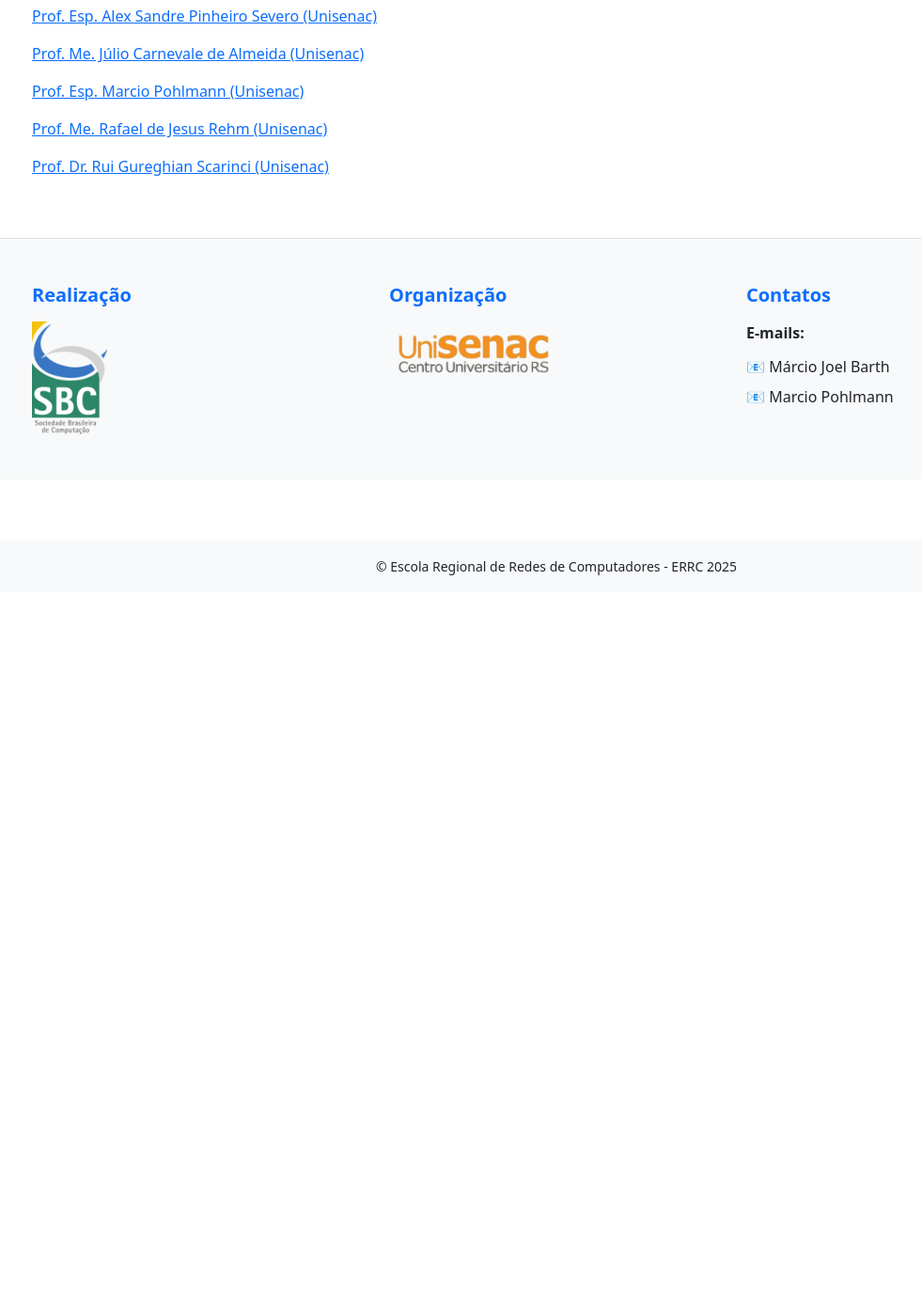
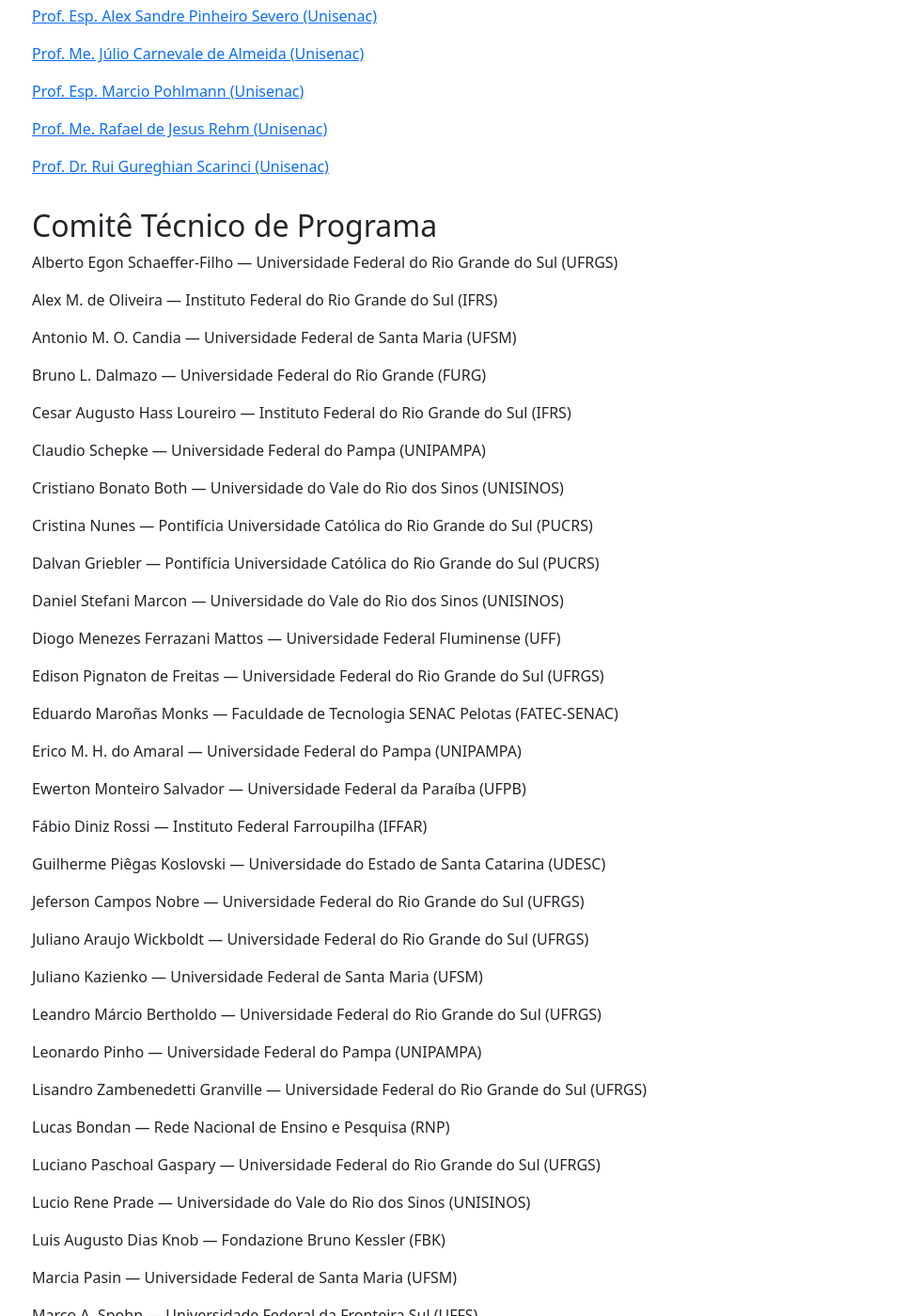
Before and after one commit to crrc-rs/errc2025, a Jekyll site: the page built from organizacao.md, in a window 1280 px wide and 1400 px high, scrolled down 1075 px. Shown: the whole window at 94% size, without its empty margins (48-1029 px from the left). Built offline with Jekyll 4.4.1, drawn with Linux system fonts in a browser that asks for light colours; before the commit the page ends 1705 px from its top, so only the background shows below that; some of the changed text lies outside the part shown.

Commit message:
Membros do TPC

```diff
--- a/organizacao.md
+++ b/organizacao.md
@@ -30,3 +30,93 @@
 [Prof. Me. Rafael de Jesus Rehm (Unisenac)](http://lattes.cnpq.br/6779144395027787)
 
 [Prof. Dr. Rui Gureghian Scarinci (Unisenac)](http://lattes.cnpq.br/7806407765687364)
+
+## Comitê Técnico de Programa
+
+Alberto Egon Schaeffer-Filho — Universidade Federal do Rio Grande do Sul (UFRGS)
+
+Alex M. de Oliveira — Instituto Federal do Rio Grande do Sul (IFRS)
+
+Antonio M. O. Candia — Universidade Federal de Santa Maria (UFSM)
+
+Bruno L. Dalmazo — Universidade Federal do Rio Grande (FURG)
+
+Cesar Augusto Hass Loureiro — Instituto Federal do Rio Grande do Sul (IFRS)
+
+Claudio Schepke — Universidade Federal do Pampa (UNIPAMPA)
+
+Cristiano Bonato Both — Universidade do Vale do Rio dos Sinos (UNISINOS)
+
+Cristina Nunes — Pontifícia Universidade Católica do Rio Grande do Sul (PUCRS)
+
+Dalvan Griebler — Pontifícia Universidade Católica do Rio Grande do Sul (PUCRS)
+
+Daniel Stefani Marcon — Universidade do Vale do Rio dos Sinos (UNISINOS)
+
+Diogo Menezes Ferrazani Mattos — Universidade Federal Fluminense (UFF)
+
+Edison Pignaton de Freitas — Universidade Federal do Rio Grande do Sul (UFRGS)
+
+Eduardo Maroñas Monks — Faculdade de Tecnologia SENAC Pelotas (FATEC-SENAC)
+
+Erico M. H. do Amaral — Universidade Federal do Pampa (UNIPAMPA)
+
+Ewerton Monteiro Salvador — Universidade Federal da Paraíba (UFPB)
+
+Fábio Diniz Rossi — Instituto Federal Farroupilha (IFFAR)
+
+Guilherme Piêgas Koslovski — Universidade do Estado de Santa Catarina (UDESC)
+
+Jeferson Campos Nobre — Universidade Federal do Rio Grande do Sul (UFRGS)
+
+Juliano Araujo Wickboldt — Universidade Federal do Rio Grande do Sul (UFRGS)
+
+Juliano Kazienko — Universidade Federal de Santa Maria (UFSM)
+
+Leandro Márcio Bertholdo — Universidade Federal do Rio Grande do Sul (UFRGS)
+
+Leonardo Pinho — Universidade Federal do Pampa (UNIPAMPA)
+
+Lisandro Zambenedetti Granville — Universidade Federal do Rio Grande do Sul (UFRGS)
+
+Lucas Bondan — Rede Nacional de Ensino e Pesquisa (RNP)
+
+Luciano Paschoal Gaspary — Universidade Federal do Rio Grande do Sul (UFRGS)
+
+Lucio Rene Prade — Universidade do Vale do Rio dos Sinos (UNISINOS)
+
+Luis Augusto Dias Knob — Fondazione Bruno Kessler (FBK)
+
+Marcia Pasin — Universidade Federal de Santa Maria (UFSM)
+
+Marco A. Spohn — Universidade Federal da Fronteira Sul (UFFS)
+
+Muriel Figueredo Franco — Universidade Federal de Ciências da Saúde de Porto Alegre (UFCSPA)
+
+Pedro de B. Marcos — Universidade Federal do Rio Grande (FURG)
+
+Rafael Bastos — Universidade Federal de Pelotas (UFPel)
+
+Raul Ceretta Nunes — Universidade Federal de Santa Maria (UFSM)
+
+Ricardo Borges Almeida — Universidade Federal de Pelotas (UFPel)
+
+Ricardo de la Rocha Ladeira — Instituto Federal Catarinense (IFC)
+
+Ricardo Jose Pfitscher — Universidade Federal de Santa Catarina (UFSC)
+
+Roben Castagna Lunardi — Instituto Federal do Rio Grande do Sul (IFRS)
+
+Rodolfo Antunes — Universidade do Vale do Rio dos Sinos (UNISINOS)
+
+Rodrigo Brandão Mansilha — Universidade Federal do Pampa (UNIPAMPA)
+
+Rodrigo Campos Bortoletto — Instituto Federal de São Paulo (IFSP)
+
+Rodrigo Neves Calheiros — Western Sydney University (WSU)
+
+Rogério Turchetti — Universidade Federal de Santa Maria (UFSM)
+
+Simone Ceolin — Universidade Federal de Santa Maria (UFSM)
+
+Tiago Coelho Ferreto — Pontifícia Universidade Católica do Rio Grande do Sul (PUCRS)
```
Also changed, not shown: chamadaerrc.md (+1 -1 lines).
